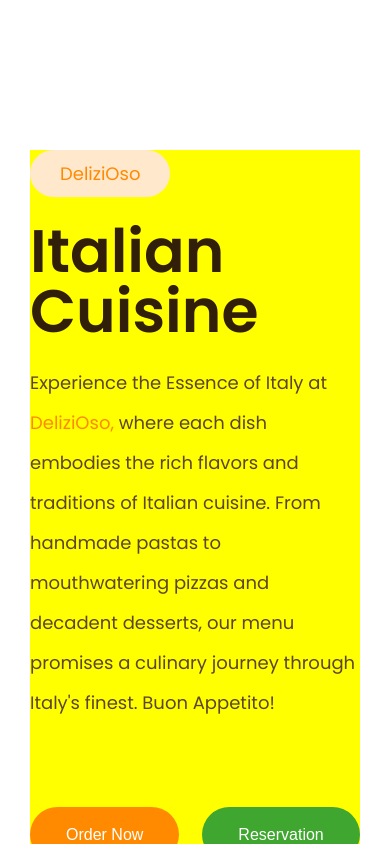
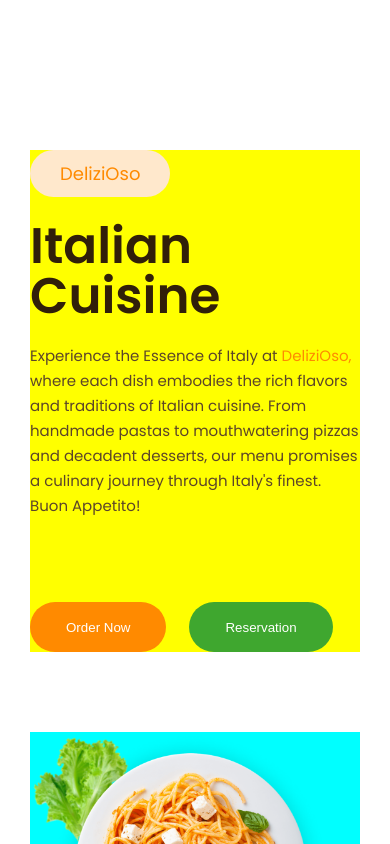
Before and after one commit to kulievdev/restaurant-website-react, a React (Create React App) app: page / in a window 390 px wide. Shown: the top 844 px of the page. Built offline with nearby package versions, Linux system fonts and the light colour scheme.

Commit message:
Reduce font size

```diff
--- a/src/pages/components/layout.js
+++ b/src/pages/components/layout.js
@@ -1,8 +1,8 @@
 import styled from "styled-components";
 
 const SectionHeading = styled.h2`
-    font-size: 6rem;
-    line-height: 6rem;
+    font-size: 5rem;
+    line-height: 5rem;
     font-weight: 600;
     color: #311f09;
     margin-bottom: ${(props) => `${props.$marginBottom}rem`};
@@ -18,11 +18,17 @@ const SectionHeading = styled.h2`
         line-height: 7rem;
         font-weight: 600;
     }
+
+    @media (min-width: 450px) {
+        font-size: 6rem;
+        line-height: 6rem;
+        font-weight: 600;
+    }
 `;
 
 const SectionDescription = styled.p`
-    font-size: 1.8rem;
-    line-height: 4rem;
+    font-size: 1.5rem;
+    line-height: 2.5rem;
     font-weight: 400;
     color: #5c4529;
     margin-bottom: ${(props) => `${props.$marginBottom}rem`};
@@ -35,6 +41,11 @@ const SectionDescription = styled.p`
     @media (min-width: 960px) {
         font-size: 1.8rem;
         line-height: 3.7rem;
+    }
+
+    @media (min-width: 450px) {
+        font-size: 1.6rem;
+        line-height: 3rem;
     }
 `;
 
--- a/src/pages/home/sections/hero/Hero.js
+++ b/src/pages/home/sections/hero/Hero.js
@@ -7,6 +7,7 @@ import {
     SectionContainer,
     OrangeSpanText
 } from "../../../components/layout";
+import { useEffect, useState } from "react";
 
 const HeroSection = styled.section``;
 
@@ -46,7 +47,7 @@ const HeroCtaWrapper = styled.div`
     gap: 2.3rem;
     width: max-content;
 
-    @media (min-width: 375px) {
+    @media (min-width: 365px) {
         display: flex;
         flex-direction: row;
         gap: 2.3rem;
@@ -70,6 +71,28 @@ const HeroImage = styled.img`
 `;
 
 const Hero = () => {
+    const [buttonSize, setButtonSize] = useState("sm");
+
+    useEffect(() => {
+        function handleResize() {
+            if (window.innerWidth > 1240) {
+                setButtonSize("lg");
+            } else if (window.innerWidth > 400) {
+                setButtonSize("md");
+            } else {
+                setButtonSize("sm");
+            }
+        }
+
+        window.addEventListener("resize", handleResize);
+
+        handleResize();
+
+        return () => {
+            window.removeEventListener("resize", handleResize);
+        };
+    }, []);
+
     return (
         <HeroSection>
             <HeroSectionContainer>
@@ -88,16 +111,10 @@ const Hero = () => {
                         journey through Italy's finest. Buon Appetito!
                     </SectionDescription>
                     <HeroCtaWrapper>
-                        <Button
-                            size={window.innerWidth > 1240 ? "lg" : "md"}
-                            color="orange"
-                        >
+                        <Button size={buttonSize} color="orange">
                             Order Now
                         </Button>
-                        <Button
-                            size={window.innerWidth > 1240 ? "lg" : "md"}
-                            color="green"
-                        >
+                        <Button size={buttonSize} color="green">
                             Reservation
                         </Button>
                     </HeroCtaWrapper>
```
